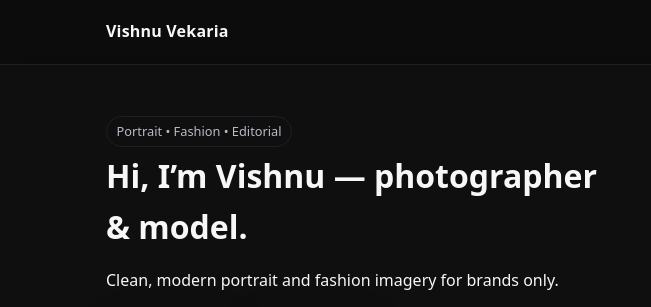
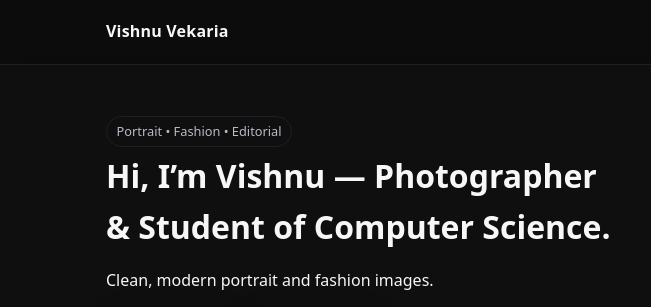
Before and after one commit to V-Vekaria/PortfolioSite, a plain HTML site: page index.html in a window 1280 px wide. Shown: the top 307 px of the page, 0-651 px from the left. Drawn offline with nearby package versions, Linux system fonts and the light colour scheme.

Commit message:
modified 3 files in .

```diff
--- a/index.html
+++ b/index.html
@@ -51,8 +51,8 @@
     <!-- Left: Text -->
     <div>
       <span class="pill">Portrait • Fashion • Editorial</span>
-      <h1>Hi, I’m Vishnu — photographer & model.</h1>
-      <p>Clean, modern portrait and fashion imagery for brands only.</p>
+      <h1>Hi, I’m Vishnu — Photographer & Student of Computer Science.</h1>
+      <p>Clean, modern portrait and fashion images.</p>
       <a href="portraits.html" class="btn primary">View Portraits</a>
       <a href="contact.html" class="btn">Book a shoot</a>
     </div>
--- a/portraits.json
+++ b/portraits.json
@@ -49,4 +49,6 @@
     "file": "images/13.jpg",
     "alt": "Studio black and white portrait"
   }
+
+
 ]
```
Also changed, not shown: about.html (+2 -1 lines).
